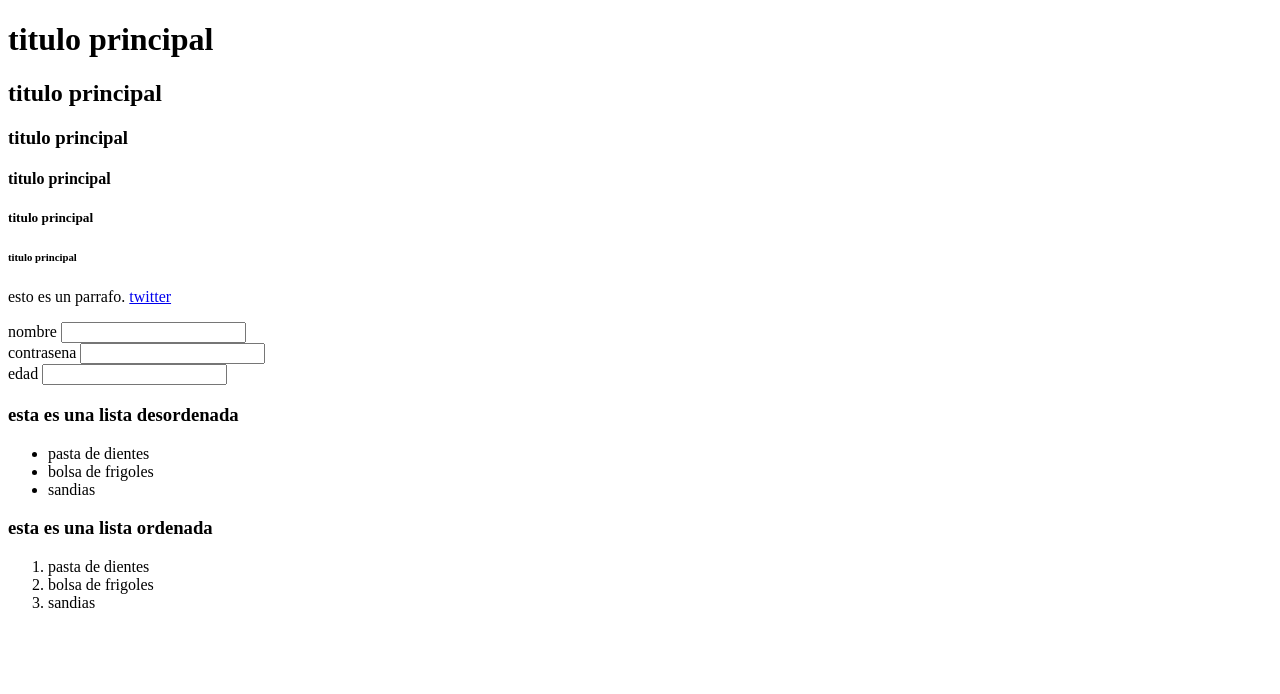
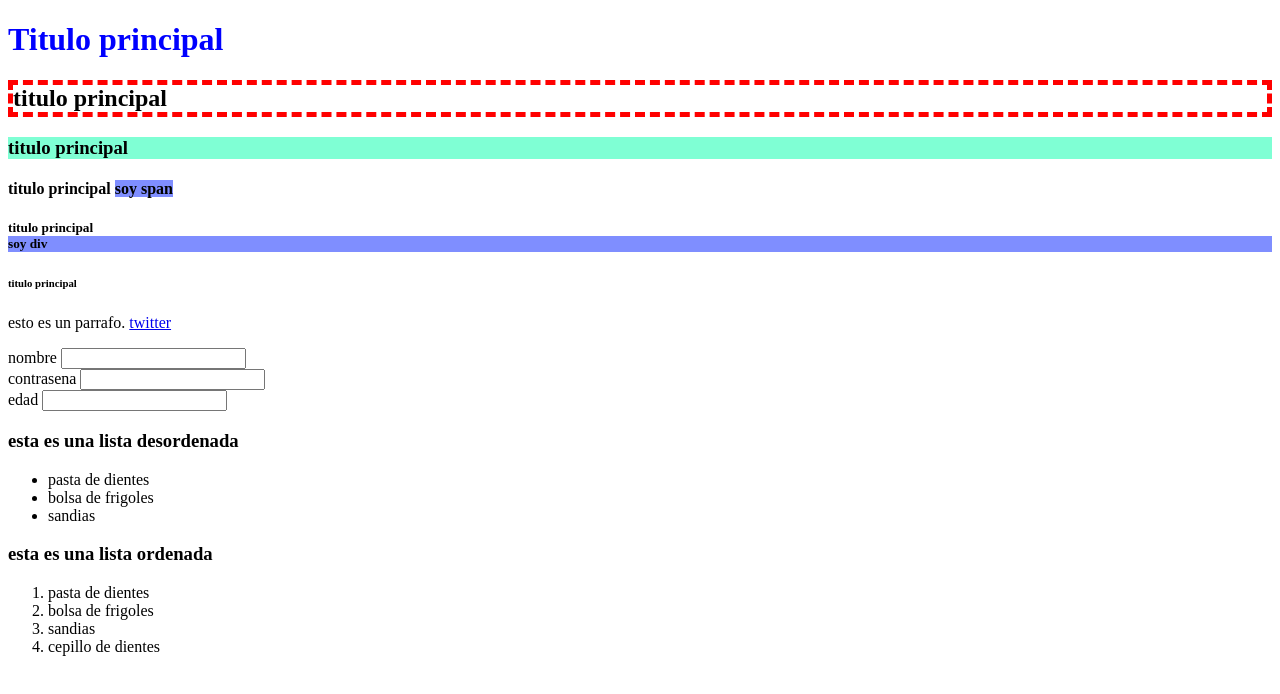
Before and after one commit to obedcalderonf/HTML_CSS_JS_BASIC0, a plain HTML site: page index.html in a window 1280 px wide. Drawn offline with Linux system fonts and the light colour scheme.

Commit message:
complete el ejercicio 1

```diff
--- a/index.html
+++ b/index.html
@@ -10,11 +10,11 @@
 
 <body>
     <header>
-        <h1>titulo principal</h1>
-        <h2>titulo principal</h2>
-        <h3>titulo principal</h3>
-        <h4>titulo principal</h4>
-        <h5>titulo principal</h5>
+        <h1 style="color: blue;">Titulo principal</h1>
+        <h2 style="border: 5px dashed red;">titulo principal</h2>
+        <h3 style="background-color: aquamarine;">titulo principal</h3>
+        <h4>titulo principal <span style="background-color: rgb(127, 142, 255);">soy span</span></h4>
+        <h5>titulo principal <div style="background-color: rgb(127, 142, 255);">soy div</div></h5>
         <h6>titulo principal</h6>
     </header>
     <main>
@@ -43,6 +43,7 @@
                     <li>pasta de dientes</li>
                     <li>bolsa de frigoles</li>
                     <li>sandias</li>
+                    <li>cepillo de dientes</li>
                 </ol>
             </aside>
     </main>
```
Also changed, not shown: ejercios/ejercio-1/index.html (added, +33 -0 lines), ejercios/ejercio-1/imagenes/test.jpeg (added).
